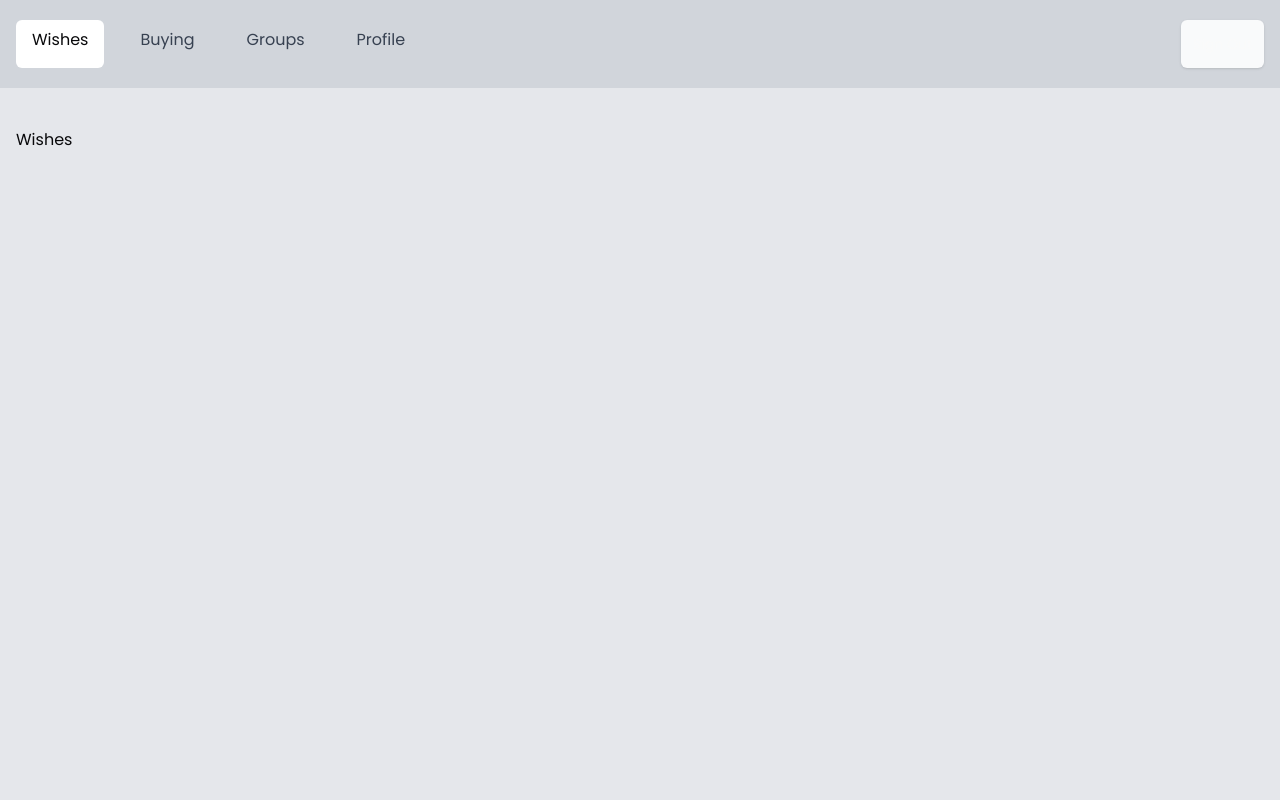
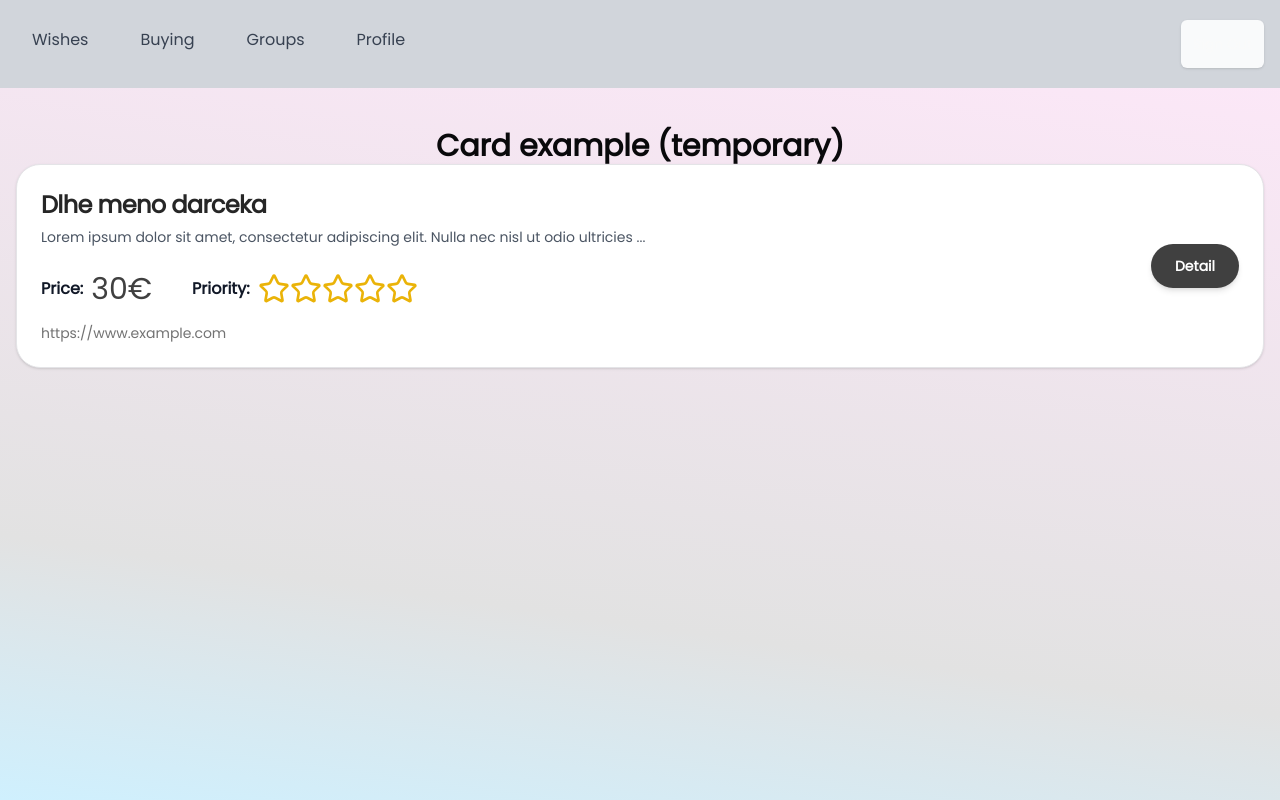
Before and after one commit to akridl/gift-planner, a Next.js app: page / in a window 1280 px wide. Built offline with nearby package versions, Linux system fonts and the light colour scheme; no server answers; sample sign-in values are in the browser's storage.

Commit message:
feat: add styles for gift card

```diff
--- a/src/app/gifts/create-gift.tsx
+++ /dev/null
@@ -1,20 +0,0 @@
-'use client';
-
-import { useRouter } from 'next/navigation';
-
-import { Button } from '@/shadcn/ui/button';
-
-export const CreateGift = () => {
-	const router = useRouter();
-
-	const handleCreate = () => {
-		router.push(`/gifts/create`);
-	};
-
-	return (
-		<div>
-			Create new gift
-			<Button onClick={handleCreate}>+</Button>
-		</div>
-	);
-};
--- a/src/app/gifts/page.tsx
+++ b/src/app/gifts/page.tsx
@@ -2,8 +2,7 @@
 
 import { GiftList } from '@/modules/gift/components/gift-list';
 import { AppLoader } from '@/components/app-loader';
-
-import { CreateGift } from './create-gift';
+import { CreateGift } from '@/modules/gift/components/create-gift-button';
 
 const Page = async () => (
 	<Suspense fallback={<AppLoader />}>
--- a/src/app/globals.css
+++ b/src/app/globals.css
@@ -30,6 +30,7 @@
         --chart-5: 27 87% 67%;
         --radius: 0.5rem;
     }
+
     .dark {
         --background: 240 10% 3.9%;
         --foreground: 0 0% 98%;
@@ -57,11 +58,22 @@
         --chart-5: 340 75% 55%;
     }
 }
+
 @layer base {
     * {
         @apply border-border;
     }
+
     body {
-        @apply bg-background text-foreground;
+        @apply bg-abstract text-foreground;
     }
 }
+
+@layer utilities {
+    .bg-abstract {
+        /* background: rgb(245, 214, 244);
+        background: radial-gradient(circle, rgba(245, 214, 244, 1) 0%, rgba(215, 243, 245, 1) 67%, rgba(247, 242, 175, 1) 100%); */
+        background: rgb(207, 240, 254);
+        background: linear-gradient(8deg, rgba(207, 240, 254, 1) 0%, rgba(226, 226, 226, 1) 27%, rgba(255, 232, 250, 1) 100%);
+    }
+}
--- a/src/app/navigation-links.tsx
+++ b/src/app/navigation-links.tsx
@@ -12,9 +12,9 @@
 		<nav className="container flex justify-between gap-5 py-5">
 			<div className="flex gap-5">
 				<Link
-					href="/"
+					href="/gifts"
 					className={`rounded-md px-4 py-2 ${
-						pathname === '/' ? 'bg-white' : 'text-gray-700'
+						pathname === '/gifts' ? 'bg-white' : 'text-gray-700'
 					}`}
 				>
 					Wishes
--- a/src/app/page.tsx
+++ b/src/app/page.tsx
@@ -1,6 +1,15 @@
 import { redirect } from 'next/navigation';
+import { Star } from 'lucide-react';
 
 import { auth } from '@/auth';
+import {
+	Card,
+	CardContent,
+	CardHeader,
+	CardFooter,
+	CardTitle,
+	CardDescription
+} from '@/shadcn/ui/card';
 
 const Home = async () => {
 	const session = await auth();
@@ -9,7 +18,50 @@
 		redirect('/login');
 	}
 
-	return <>Wishes</>;
+	return (
+		<>
+			<h1 className="text-center text-3xl font-semibold">
+				Card example (temporary)
+			</h1>
+			<Card className="flex flex-col justify-between rounded-3xl md:flex-row 2xl:w-1/2">
+				<div>
+					<CardHeader className="text-left">
+						<CardTitle className="text-2xl font-bold text-neutral-800">
+							Dlhe meno darceka
+						</CardTitle>
+						<CardDescription className="text-gray-600">
+							Lorem ipsum dolor sit amet, consectetur adipiscing elit. Nulla nec
+							nisl ut odio ultricies ...
+						</CardDescription>
+					</CardHeader>
+					<CardContent className="flex flex-col items-start">
+						<div className="flex flex-col gap-2 md:flex-row md:gap-10">
+							<div className="flex items-center">
+								<p className="mr-2 font-semibold text-gray-900">Price:</p>
+								<p className="text-3xl font-light text-neutral-700">30€</p>
+							</div>
+							<div className="flex items-center">
+								<p className="mr-2 font-semibold text-gray-900">Priority:</p>
+								<div className="flex items-center">
+									{[...Array(5)].map((_, i) => (
+										<Star key={i} className="h-8 w-8 text-yellow-500" />
+									))}
+								</div>
+							</div>
+						</div>
+						<p className="mt-4 text-sm text-neutral-500">
+							<a href="/some-string">https://www.example.com</a>
+						</p>
+					</CardContent>
+				</div>
+				<CardFooter className="flex justify-center p-0 md:justify-end">
+					<button className="m-6 w-full rounded-full bg-neutral-700 px-6 py-3 text-sm font-semibold text-white shadow-md transition-colors hover:bg-neutral-800 md:w-auto">
+						Detail
+					</button>
+				</CardFooter>
+			</Card>
+		</>
+	);
 };
 
 export default Home;
--- a/src/db/index.ts
+++ b/src/db/index.ts
@@ -11,7 +11,7 @@
 import { wishes, wishesRelations } from './schema/wishes';
 
 const client = createClient({
-	url: 'libsql://gift-planner-devel-db-akridl.turso.io',
+	url: process.env.DATABASE_URL!,
 	authToken: process.env.AUTH_TOKEN
 });
 
--- a/src/modules/gift/components/create-gift-button.tsx
+++ b/src/modules/gift/components/create-gift-button.tsx
@@ -1,16 +1,25 @@
 'use client';
 
-import { toast } from 'sonner';
+import { useRouter } from 'next/navigation';
 
 import { SubmitButton } from '@/components/submit-button';
 
-export const CreateGiftButton = () => (
-	<SubmitButton
-		onClick={() => {
-			console.log('You clicked me');
-			toast('Yeah, I am lazy, I did not create any gift');
-		}}
-	>
-		Create gift
-	</SubmitButton>
-);
+export const CreateGift = () => {
+	const router = useRouter();
+
+	const handleCreate = () => {
+		router.push(`/gifts/create`);
+	};
+
+	return (
+		<div className="m-4 flex items-center justify-end">
+			<p className="mr-4 text-lg font-extrabold">Add new gift</p>
+			<SubmitButton
+				onClick={handleCreate}
+				className="flex h-12 w-12 items-center justify-center rounded-full bg-neutral-700 text-3xl text-white hover:bg-neutral-800"
+			>
+				+
+			</SubmitButton>
+		</div>
+	);
+};
--- a/src/modules/gift/components/gift-card.tsx
+++ b/src/modules/gift/components/gift-card.tsx
@@ -3,6 +3,14 @@
 import { Star } from 'lucide-react';
 import { useRouter } from 'next/navigation';
 
+import {
+	Card,
+	CardContent,
+	CardHeader,
+	CardFooter,
+	CardTitle,
+	CardDescription
+} from '@/shadcn/ui/card';
 import { type Gift } from '@/db/schema/gifts';
 
 export const GiftCard = ({ gift }: { gift: Gift }) => {
@@ -13,29 +21,54 @@
 	};
 
 	return (
-		<div className="my-4 flex items-center justify-between rounded-lg bg-gray-100 px-6 py-4 shadow-md">
-			<span className="text-lg font-semibold">{gift.name}</span>
-
+		<Card className="flex flex-col justify-between rounded-3xl md:flex-row 2xl:w-1/2">
+			<div>
+				<CardHeader className="text-left">
+					<CardTitle className="text-2xl font-bold text-neutral-800">
+						{gift.name}
+					</CardTitle>
+					<CardDescription className="text-gray-600">
+						{gift.description}
+					</CardDescription>
+				</CardHeader>
+				<CardContent className="flex flex-col items-start">
+					<div className="flex flex-col gap-2 md:flex-row md:gap-10">
+						<div className="flex items-center">
+							<p className="mr-2 font-semibold text-gray-900">Price:</p>
+							<p className="text-3xl font-light text-neutral-700">
+								{gift.price}€
+							</p>
+						</div>
+						<div className="flex items-center">
+							<p className="mr-2 font-semibold text-gray-900">Priority:</p>
 							<div className="flex items-center">
 								{[...Array(5)].map((_, index) => (
 									<Star
 										key={index}
-						className={`h-5 w-5 ${
-							index < gift.rating ? 'text-yellow-400' : 'text-gray-300'
+										className={`h-8 w-8 ${
+											index < gift.rating
+												? 'text-yellow-400'
+												: 'text-neutral-300'
 										}`}
 										fill={index < gift.rating ? 'currentColor' : 'none'}
 									/>
 								))}
 							</div>
-
-			<span className="text-md font-medium text-gray-700">{gift.price}€</span>
-
+						</div>
+					</div>
+					<p className="mt-4 text-sm text-neutral-500">
+						<a href={gift.url ?? ''}>{gift.url}</a>
+					</p>
+				</CardContent>
+			</div>
+			<CardFooter className="flex justify-center p-0 md:justify-end">
 				<button
 					onClick={handleDetails}
-				className="ml-4 text-blue-500 hover:text-blue-700 focus:outline-none"
+					className="m-6 w-full rounded-full bg-neutral-700 px-6 py-3 text-sm font-semibold text-white shadow-md transition-colors hover:bg-neutral-800 md:w-auto"
 				>
 					Detail
 				</button>
-		</div>
+			</CardFooter>
+		</Card>
 	);
 };
--- a/src/modules/gift/components/gift-form.tsx
+++ b/src/modules/gift/components/gift-form.tsx
@@ -1,8 +1,9 @@
 'use client';
 
-import { FormProvider, useForm } from 'react-hook-form';
+import { Controller, FormProvider, useForm } from 'react-hook-form';
 import { useRouter } from 'next/navigation';
 import { useMutation } from '@tanstack/react-query';
+import { Star } from 'lucide-react';
 
 import { type CreateGift, type Gift } from '@/db/schema/gifts';
 import { SubmitButton } from '@/components/submit-button';
@@ -28,7 +29,7 @@
 		}
 	});
 
-	const { handleSubmit, reset } = methods;
+	const { handleSubmit, reset, control } = methods;
 
 	const router = useRouter();
 
@@ -67,15 +68,29 @@
 					required
 					className="mb-3"
 				/>
-				<FormTextField
-					name="rating"
-					label="Rating"
-					type="number"
-					min={1}
-					max={5}
-					required
-					className="mb-3"
-				/>
+				<div className="mb-3">
+					<label htmlFor="rating" className="mb-1 block font-medium">
+						Rating
+					</label>
+					<Controller
+						name="rating"
+						control={control}
+						render={({ field }) => (
+							<div className="flex items-center">
+								{[...Array(5)].map((_, index) => (
+									<Star
+										key={index}
+										className={`h-6 w-6 cursor-pointer ${
+											index < field.value ? 'text-yellow-400' : 'text-gray-300'
+										}`}
+										fill={index < field.value ? 'currentColor' : 'none'}
+										onClick={() => field.onChange(index + 1)}
+									/>
+								))}
+							</div>
+						)}
+					/>
+				</div>
 				<FormTextField name="url" label="URL" className="mb-3" />
 				<SubmitButton
 					type="submit"
--- /dev/null
+++ b/src/shadcn/ui/card.tsx
@@ -0,0 +1,76 @@
+import * as React from "react"
+
+import { cn } from "@/lib/utils"
+
+const Card = React.forwardRef<
+  HTMLDivElement,
+  React.HTMLAttributes<HTMLDivElement>
+>(({ className, ...props }, ref) => (
+  <div
+    ref={ref}
+    className={cn(
+      "rounded-xl border bg-card text-card-foreground shadow",
+      className
+    )}
+    {...props}
+  />
+))
+Card.displayName = "Card"
+
+const CardHeader = React.forwardRef<
+  HTMLDivElement,
+  React.HTMLAttributes<HTMLDivElement>
+>(({ className, ...props }, ref) => (
+  <div
+    ref={ref}
+    className={cn("flex flex-col space-y-1.5 p-6", className)}
+    {...props}
+  />
+))
+CardHeader.displayName = "CardHeader"
+
+const CardTitle = React.forwardRef<
+  HTMLDivElement,
+  React.HTMLAttributes<HTMLDivElement>
+>(({ className, ...props }, ref) => (
+  <div
+    ref={ref}
+    className={cn("font-semibold leading-none tracking-tight", className)}
+    {...props}
+  />
+))
+CardTitle.displayName = "CardTitle"
+
+const CardDescription = React.forwardRef<
+  HTMLDivElement,
+  React.HTMLAttributes<HTMLDivElement>
+>(({ className, ...props }, ref) => (
+  <div
+    ref={ref}
+    className={cn("text-sm text-muted-foreground", className)}
+    {...props}
+  />
+))
+CardDescription.displayName = "CardDescription"
+
+const CardContent = React.forwardRef<
+  HTMLDivElement,
+  React.HTMLAttributes<HTMLDivElement>
+>(({ className, ...props }, ref) => (
+  <div ref={ref} className={cn("p-6 pt-0", className)} {...props} />
+))
+CardContent.displayName = "CardContent"
+
+const CardFooter = React.forwardRef<
+  HTMLDivElement,
+  React.HTMLAttributes<HTMLDivElement>
+>(({ className, ...props }, ref) => (
+  <div
+    ref={ref}
+    className={cn("flex items-center p-6 pt-0", className)}
+    {...props}
+  />
+))
+CardFooter.displayName = "CardFooter"
+
+export { Card, CardHeader, CardFooter, CardTitle, CardDescription, CardContent }
```
Lines whose indentation alone changed are shown as unchanged.
